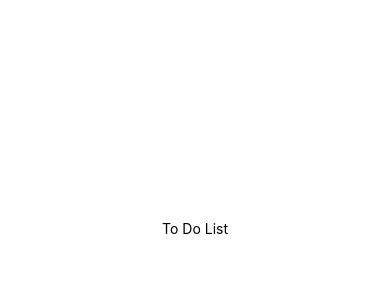
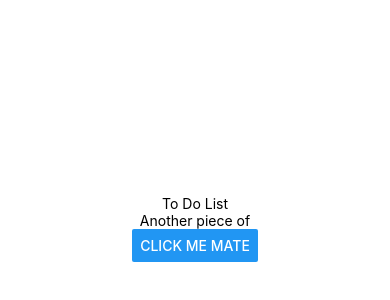
Before and after one commit to Alzubair98/RNCourse, a React Native app: screen / in a window 390 px wide. Shown: the part 194-494 px from the top of the page. Built offline with nearby package versions, Linux system fonts and the light colour scheme.

Commit message:
add more elements for test

```diff
--- a/App.js
+++ b/App.js
@@ -5,6 +5,8 @@ export default function App() {
   return (
     <View style={styles.container}>
       <Text>To Do List</Text>
+      <Text>Another piece of</Text>
+      <Button title="click me mate" />
 
       <StatusBar style="auto" />
     </View>
```
